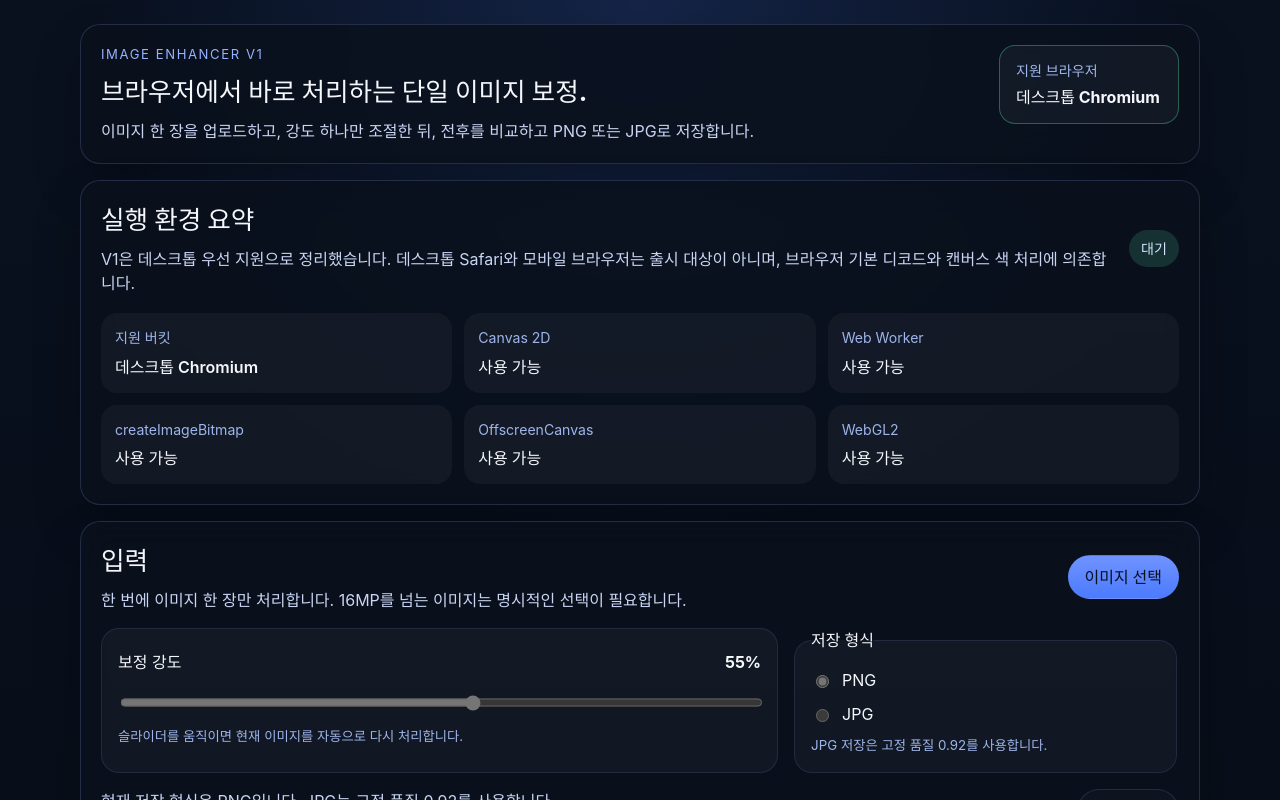
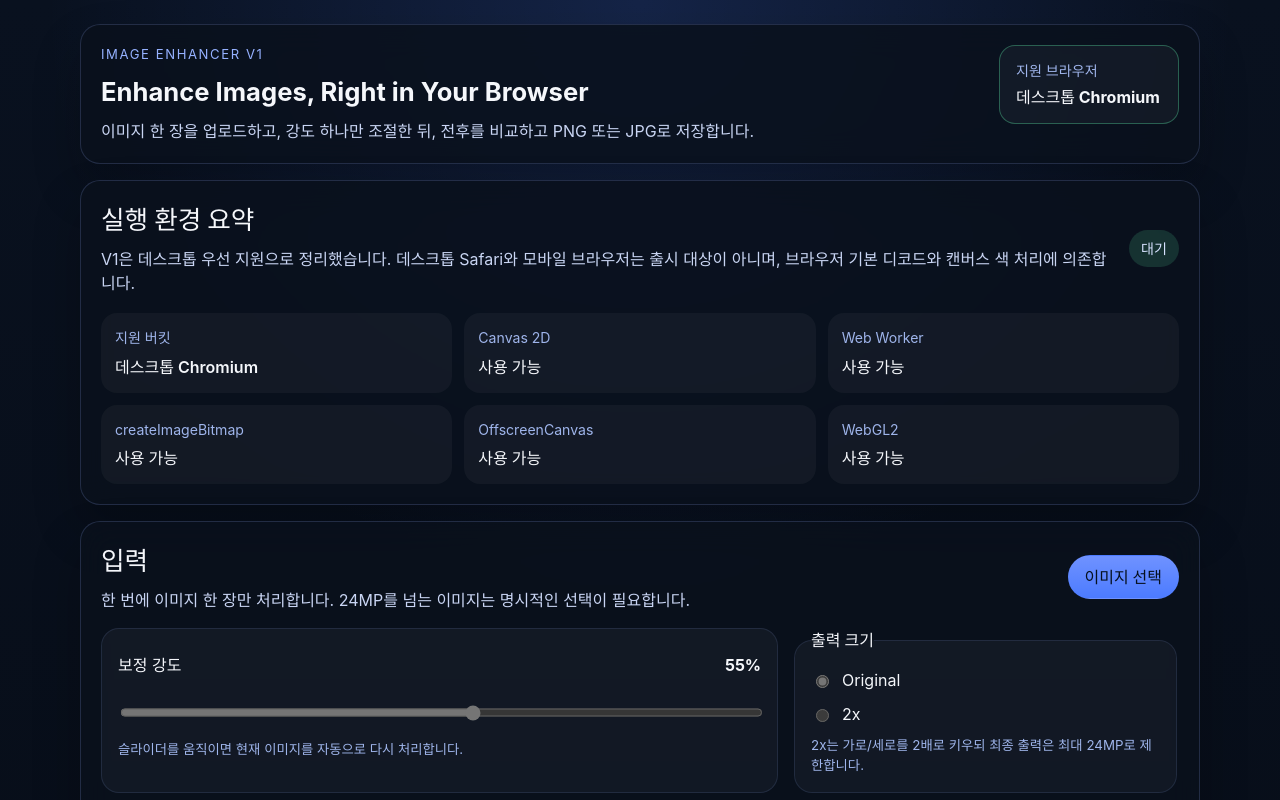
Before and after one commit to puleun58-collab/hg-Image-Enhancer, a React (Vite) app: page / in a window 1280 px wide. Shown: the top 800 px of the page. Built offline with nearby package versions, Linux system fonts and the light colour scheme.

Commit message:
feat: add 2x output mode with 24mp clamp

```diff
--- a/src/App.tsx
+++ b/src/App.tsx
@@ -9,6 +9,7 @@ import type {
   BrowserBucket,
   CapabilityReport,
   ImageSource,
+  OutputMode,
   OversizeDecision,
   ProcessError,
   ProcessRequest,
@@ -17,7 +18,7 @@ import type {
 
 import { getCapabilityReport } from "./lib/capabilities";
 import {
-  OVERSIZE_MEGAPIXEL_THRESHOLD,
+  OUTPUT_MAX_MEGAPIXELS,
   clampStrength as clampStrengthValue,
   getOversizeDecision,
   inspectImageFile,
@@ -42,11 +43,11 @@ const DEFAULT_STRENGTH = 0.55;
 const COMPARE_MIN = 0;
 const COMPARE_MAX = 100;
 const PROCESS_DEBOUNCE_MS = 180;
-const FALLBACK_OVERSIZE_MEGAPIXELS = 16;
+const FALLBACK_OVERSIZE_MEGAPIXELS = 24;
 const FALLBACK_JPEG_QUALITY = 0.92;
 
 function resolveOversizeThreshold(): number {
-  return OVERSIZE_MEGAPIXEL_THRESHOLD;
+  return OUTPUT_MAX_MEGAPIXELS;
 }
 
 function resolveJpegQuality(): number {
@@ -218,13 +219,13 @@ export default function App() {
   const [result, setResult] = useState<ProcessResponse | null>(null);
   const [strength, setStrength] = useState(DEFAULT_STRENGTH);
   const [exportFormat, setExportFormat] = useState<ExportFormat>("image/png");
+  const [outputMode, setOutputMode] = useState<OutputMode>("original");
   const [errorMessage, setErrorMessage] = useState<string | null>(null);
   const [comparePosition, setComparePosition] = useState(50);
   const [isComparing, setIsComparing] = useState(false);
   const processorRef = useRef<Processor | null>(null);
   const requestIdRef = useRef(0);
   const debounceRef = useRef<number | null>(null);
-  const preferredOriginalSizeRef = useRef(true);
   const completedProcessKeyRef = useRef("");
   const latestSourceRef = useRef<ImageSource | null>(null);
   const latestPendingSourceRef = useRef<PendingSource | null>(null);
@@ -283,7 +284,7 @@ export default function App() {
       previewObjectUrl: result?.preview.objectUrl ?? null,
       exportObjectUrl: result?.export.objectUrl ?? null,
       debugPreviewUrl: debugPreviewUrlRef.current,
-      strategy: result?.strategy ?? null,
+      strategy: result ? `${outputMode}:${result.strategy}` : null,
       dimensions: result ? { width: result.width, height: result.height } : null,
     };
 
@@ -292,7 +293,7 @@ export default function App() {
       debugPreviewUrlRef.current = null;
       currentWindow.__imageEnhancerDebug = undefined;
     };
-  }, [exportFormat, result, source, strength]);
+  }, [exportFormat, outputMode, result, source, strength]);
 
   useEffect(() => {
     return () => {
@@ -342,10 +343,10 @@ export default function App() {
     });
   }, []);
 
-  const getProcessKey = useCallback((targetSource: ImageSource, preferOriginalSize: boolean, targetStrength: number, targetFormat: ExportFormat) => {
+  const getProcessKey = useCallback((targetSource: ImageSource, targetMode: OutputMode, targetStrength: number, targetFormat: ExportFormat) => {
     return [
       targetSource.objectUrl,
-      preferOriginalSize ? "original" : "downscaled",
+      targetMode,
       clampStrength(targetStrength).toFixed(2),
       targetFormat,
     ].join("|");
@@ -353,7 +354,7 @@ export default function App() {
 
 
   const runProcess = useCallback(
-    async (targetSource: ImageSource, preferOriginalSize: boolean, targetStrength: number, targetFormat: ExportFormat) => {
+    async (targetSource: ImageSource, targetMode: OutputMode, targetStrength: number, targetFormat: ExportFormat) => {
       const processor = processorRef.current;
 
       if (!processor) {
@@ -361,16 +362,15 @@ export default function App() {
       }
 
       const nextRequestId = requestIdRef.current + 1;
-      const processKey = getProcessKey(targetSource, preferOriginalSize, targetStrength, targetFormat);
+      const processKey = getProcessKey(targetSource, targetMode, targetStrength, targetFormat);
       requestIdRef.current = nextRequestId;
-      preferredOriginalSizeRef.current = preferOriginalSize;
       setErrorMessage(null);
       setPhase("processing");
 
       const response = await processor.process({
         source: targetSource,
         strength: clampStrength(targetStrength),
-        preferOriginalSize,
+        outputMode: targetMode,
         outputMimeType: targetFormat,
         jpegQuality,
       });
@@ -391,10 +391,11 @@ export default function App() {
 
 
   const processPendingSelection = useCallback(
-    async (targetSource: ImageSource, preferOriginalSize: boolean) => {
+    async (targetSource: ImageSource, nextOutputMode: OutputMode) => {
       setPendingSource(null);
       replaceSource(targetSource);
-      await runProcess(targetSource, preferOriginalSize, strength, exportFormat);
+      setOutputMode(nextOutputMode);
+      await runProcess(targetSource, nextOutputMode, strength, exportFormat);
     },
     [exportFormat, replaceSource, runProcess, strength],
   );
@@ -436,9 +437,8 @@ export default function App() {
         }
 
         replaceSource(nextSource);
-        preferredOriginalSizeRef.current = true;
         setPendingSource(null);
-        await runProcess(nextSource, true, strength, exportFormat);
+        await runProcess(nextSource, outputMode, strength, exportFormat);
 
       } catch (error) {
         setPhase("error");
@@ -447,18 +447,18 @@ export default function App() {
         event.target.value = "";
       }
     },
-    [exportFormat, oversizeThreshold, replacePendingSource, replaceResult, replaceSource, resetProcessingState, runProcess, strength],
+    [exportFormat, outputMode, oversizeThreshold, replacePendingSource, replaceResult, replaceSource, resetProcessingState, runProcess, strength],
   );
 
 
   const handleOversizeChoice = useCallback(
-    async (preferOriginalSize: boolean) => {
+    async (nextOutputMode: OutputMode) => {
       if (!pendingSource) {
         return;
       }
 
       try {
-        await processPendingSelection(pendingSource.source, preferOriginalSize);
+        await processPendingSelection(pendingSource.source, nextOutputMode);
       } catch (error) {
         setPhase("error");
         setErrorMessage(error instanceof Error ? error.message : "이미지 처리를 완료하지 못했습니다.");
@@ -472,7 +472,7 @@ export default function App() {
       return;
     }
 
-    const nextProcessKey = getProcessKey(source, preferredOriginalSizeRef.current, strength, exportFormat);
+    const nextProcessKey = getProcessKey(source, outputMode, strength, exportFormat);
     if (completedProcessKeyRef.current === nextProcessKey) {
       return;
     }
@@ -482,7 +482,7 @@ export default function App() {
     }
 
     debounceRef.current = window.setTimeout(() => {
-      runProcess(source, preferredOriginalSizeRef.current, strength, exportFormat).catch((error) => {
+      runProcess(source, outputMode, strength, exportFormat).catch((error) => {
         setPhase("error");
         setErrorMessage(error instanceof Error ? error.message : "이미지 처리를 완료하지 못했습니다.");
       });
@@ -494,7 +494,7 @@ export default function App() {
         debounceRef.current = null;
       }
     };
-  }, [exportFormat, getProcessKey, phase, result, runProcess, source, strength]);
+  }, [exportFormat, getProcessKey, outputMode, phase, result, runProcess, source, strength]);
 
   const handleStrengthChange = useCallback((event: ChangeEvent<HTMLInputElement>) => {
     setStrength(Number(event.target.value));
@@ -589,12 +589,17 @@ export default function App() {
         : `현재 저장 형식은 JPG이며 품질 ${Math.round(jpegQuality * 100)}%를 사용합니다.`;
     }
 
-    if (result.strategy === "original") {
-      return `원본 해상도로 준비되었습니다: ${formatDimensionLabel(result.width, result.height)}.`;
+    switch (result.strategy) {
+      case "original":
+        return `Original 출력으로 준비되었습니다: ${formatDimensionLabel(result.width, result.height)}.`;
+      case "original-clamped":
+        return `Original 출력을 ${oversizeThreshold}MP 한도로 조정했습니다: ${formatDimensionLabel(result.width, result.height)}.`;
+      case "2x":
+        return `2x 출력으로 준비되었습니다: ${formatDimensionLabel(result.width, result.height)}.`;
+      default:
+        return `2x 출력을 ${oversizeThreshold}MP 한도로 조정했습니다: ${formatDimensionLabel(result.width, result.height)}.`;
     }
-
-    return `축소 해상도 내보내기로 준비되었습니다: ${formatDimensionLabel(result.width, result.height)}.`;
-  }, [exportFormat, jpegQuality, result]);
+  }, [exportFormat, jpegQuality, oversizeThreshold, result]);
 
   const busy = phase === "processing" || phase === "exporting";
   const promptState = phase === "awaiting-oversize-decision" ? pendingSource : null;
@@ -605,7 +610,7 @@ export default function App() {
       <section className="panel hero-panel">
         <div>
           <p className="eyebrow">Image Enhancer V1</p>
-          <h1>브라우저에서 바로 처리하는 단일 이미지 보정.</h1>
+          <h1>Enhance Images, Right in Your Browser</h1>
           <p className="hero-copy">
             이미지 한 장을 업로드하고, 강도 하나만 조절한 뒤, 전후를 비교하고 PNG 또는 JPG로 저장합니다.
           </p>
@@ -682,6 +687,33 @@ export default function App() {
               </label>
 
               <fieldset className="export-card">
+                <legend>출력 크기</legend>
+                <label>
+                  <input
+                    type="radio"
+                    name="output-mode"
+                    value="original"
+                    checked={outputMode === "original"}
+                    onChange={() => setOutputMode("original")}
+                    disabled={!source || busy}
+                  />
+                  Original
+                </label>
+                <label>
+                  <input
+                    type="radio"
+                    name="output-mode"
+                    value="2x"
+                    checked={outputMode === "2x"}
+                    onChange={() => setOutputMode("2x")}
+                    disabled={!source || busy}
+                  />
+                  2x
+                </label>
+                <small>2x는 가로/세로를 2배로 키우되 최종 출력은 최대 {oversizeThreshold}MP로 제한합니다.</small>
+              </fieldset>
+
+              <fieldset className="export-card">
                 <legend>저장 형식</legend>
                 <label>
                   <input
@@ -728,7 +760,7 @@ export default function App() {
 
           {promptState ? (
             <section className="panel prompt-panel" role="alert">
-              <h2>대용량 이미지 선택 필요</h2>
+              <h2>대용량 이미지 출력 방식 선택</h2>
               <p>{promptState.decision?.message || `이 이미지는 ${oversizeThreshold}MP 기준을 초과합니다.`}</p>
               <div className="prompt-stats">
                 <span>{promptState.source.name}</span>
@@ -740,17 +772,13 @@ export default function App() {
                   className="button button-primary"
                   type="button"
                   data-action="keep-original"
-                  onClick={() => handleOversizeChoice(true)}
-                  disabled={!promptState.decision?.allowOriginal}
+                  onClick={() => handleOversizeChoice("original")}
                 >
-                  원본 해상도 유지
+                  Original로 계속
                 </button>
-                <button className="button" type="button" data-action="downscale" onClick={() => handleOversizeChoice(false)}>
-                  안정성을 위해 축소
+                <button className="button" type="button" data-action="downscale" onClick={() => handleOversizeChoice("2x")}>
+                  2x로 계속
                 </button>
-              {!promptState.decision?.allowOriginal ? (
-                <p className="prompt-warning">현재 가드레일 경로에서는 이 이미지의 원본 해상도 처리가 비활성화됩니다.</p>
-              ) : null}
               </div>
             </section>
           ) : null}
@@ -771,7 +799,7 @@ export default function App() {
               </div>
               {result ? (
                 <div className="render-meta">
-                  <span>{result.strategy === "original" ? "원본 해상도 저장" : "축소 해상도 저장"}</span>
+                  <span>{result.strategy === "original" ? "Original 출력" : result.strategy === "original-clamped" ? `${oversizeThreshold}MP로 조정된 Original 출력` : result.strategy === "2x" ? "2x 출력" : `${oversizeThreshold}MP로 조정된 2x 출력`}</span>
                   <span>{formatDimensionLabel(result.width, result.height)}</span>
                   <span>{result.usedWorker ? "워커 처리" : "메인 스레드 처리"}</span>
                   <span>{Math.round(result.timingMs)} ms</span>
--- a/src/lib/enhance.ts
+++ b/src/lib/enhance.ts
@@ -28,7 +28,7 @@ export async function processImageRequest(
   const outputSizing = chooseOutputSizing(
     request.source.width,
     request.source.height,
-    request.preferOriginalSize,
+    request.outputMode,
   );
   const previewSizing = choosePreviewSizing(outputSizing.width, outputSizing.height);
   const drawable = await loadBitmapFromSource(request.source);
--- a/src/lib/image.ts
+++ b/src/lib/image.ts
@@ -5,14 +5,12 @@ import type {
   RenderResult,
 } from "../types";
 
-export const ORIGINAL_SIZE_GUARDRAIL_MEGAPIXELS = 24;
-export const ORIGINAL_SIZE_GUARDRAIL_RGBA_BYTES = 128 * 1024 * 1024;
-export const OVERSIZE_MEGAPIXEL_THRESHOLD = 16;
-export const OVERSIZE_PIXEL_THRESHOLD = OVERSIZE_MEGAPIXEL_THRESHOLD * 1_000_000;
+export const OUTPUT_MAX_MEGAPIXELS = 24;
+export const OUTPUT_MAX_PIXEL_COUNT = OUTPUT_MAX_MEGAPIXELS * 1_000_000;
 export const PREVIEW_MAX_EDGE = 1600;
 
 export interface OutputSizing {
-  strategy: "original" | "downscaled";
+  strategy: "original" | "original-clamped" | "2x" | "2x-clamped";
   width: number;
   height: number;
   scale: number;
@@ -45,35 +43,21 @@ export function estimateRgbaBytes(width: number, height: number): number {
 }
 
 export function isOversize(width: number, height: number): boolean {
-  return width * height > OVERSIZE_PIXEL_THRESHOLD;
+  return width * height > OUTPUT_MAX_PIXEL_COUNT;
 }
 
 export function getOversizeDecision(
   source: Pick<ImageSource, "width" | "height" | "megapixels" | "estimatedRgbaBytes">,
 ): OversizeDecision {
-  const allowOriginal =
-    source.megapixels <= ORIGINAL_SIZE_GUARDRAIL_MEGAPIXELS
-    && source.estimatedRgbaBytes <= ORIGINAL_SIZE_GUARDRAIL_RGBA_BYTES;
-
   if (!isOversize(source.width, source.height)) {
     return {
-      allowOriginal: true,
-      message: "원본 해상도가 V1의 16MP 제한 이내입니다.",
-    };
-  }
-
-  if (allowOriginal) {
-    return {
-      allowOriginal: true,
-      message:
-        `원본 해상도는 ${source.megapixels.toFixed(1)}MP입니다. 현재 기기에서는 원본 크기를 유지할 수도 있고, 더 빠르고 안정적인 처리를 위해 16.0MP V1 기준으로 축소할 수도 있습니다.`,
+      message: `원본 해상도가 V1의 ${OUTPUT_MAX_MEGAPIXELS}MP 처리 기준 이내입니다. Original 또는 2x 중에서 원하는 출력 크기를 선택하세요.`,
     };
   }
 
   return {
-    allowOriginal: false,
     message:
-      `원본 해상도는 ${source.megapixels.toFixed(1)}MP이며 현재 메모리 가드레일을 초과합니다. 계속하려면 축소 처리가 필요합니다.`,
+      `원본 해상도는 ${source.megapixels.toFixed(1)}MP입니다. Original은 현재 해상도를 유지하되 최대 ${OUTPUT_MAX_MEGAPIXELS.toFixed(1)}MP로 제한하고, 2x는 가로/세로를 2배로 키운 뒤 ${OUTPUT_MAX_MEGAPIXELS.toFixed(1)}MP 이하로 제한합니다.`,
   };
 }
 
@@ -105,26 +89,25 @@ export function revokeProcessedImageSet(result: ProcessedImageSet | undefined):
 export function chooseOutputSizing(
   width: number,
   height: number,
-  preferOriginalSize: boolean,
+  outputMode: "original" | "2x",
 ): OutputSizing {
-  if (preferOriginalSize || !isOversize(width, height)) {
-    return {
-      strategy: "original",
-      width,
-      height,
-      scale: 1,
-    };
-  }
-
-  const scale = Math.sqrt(OVERSIZE_PIXEL_THRESHOLD / (width * height));
-  const scaledWidth = clampDimension(width * scale);
-  const scaledHeight = clampDimension(height * scale);
+  const targetScale = outputMode === "2x" ? 2 : 1;
+  const targetWidth = width * targetScale;
+  const targetHeight = height * targetScale;
+  const fitted = fitWithinPixelLimit(targetWidth, targetHeight, OUTPUT_MAX_PIXEL_COUNT);
 
   return {
-    strategy: "downscaled",
-    width: scaledWidth,
-    height: scaledHeight,
-    scale: scaledWidth / width,
+    strategy:
+      outputMode === "2x"
+        ? fitted.clamped
+          ? "2x-clamped"
+          : "2x"
+        : fitted.clamped
+          ? "original-clamped"
+          : "original",
+    width: fitted.width,
+    height: fitted.height,
+    scale: fitted.width / width,
   };
 }
 
@@ -149,6 +132,42 @@ export function choosePreviewSizing(
     width: clampDimension(width * scale),
     height: clampDimension(height * scale),
     scale,
+  };
+}
+
+function fitWithinPixelLimit(width: number, height: number, pixelLimit: number) {
+  const targetPixels = width * height;
+
+  if (targetPixels <= pixelLimit) {
+    return {
+      width: clampDimension(width),
+      height: clampDimension(height),
+      clamped: false,
+    };
+  }
+
+  const scale = Math.sqrt(pixelLimit / targetPixels);
+  let fittedWidth = clampDimension(width * scale);
+  let fittedHeight = clampDimension(height * scale);
+
+  while (fittedWidth * fittedHeight > pixelLimit) {
+    if (fittedWidth >= fittedHeight && fittedWidth > 1) {
+      fittedWidth -= 1;
+      continue;
+    }
+
+    if (fittedHeight > 1) {
+      fittedHeight -= 1;
+      continue;
+    }
+
+    break;
+  }
+
+  return {
+    width: fittedWidth,
+    height: fittedHeight,
+    clamped: true,
   };
 }
 
```
Also changed, not shown: src/types.ts (+4 -3 lines), 2 other files (tests, documents, lock files or other folders).
